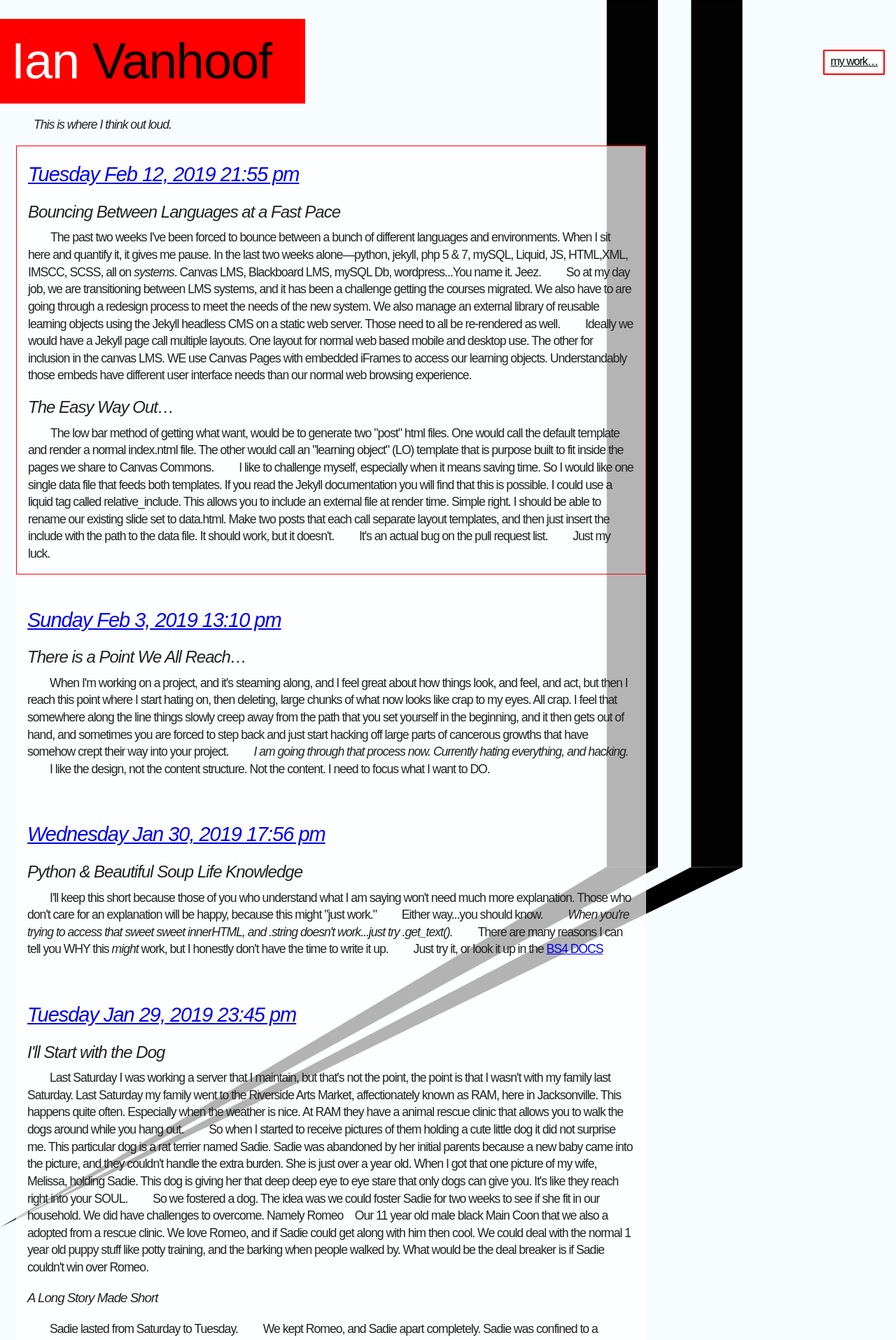
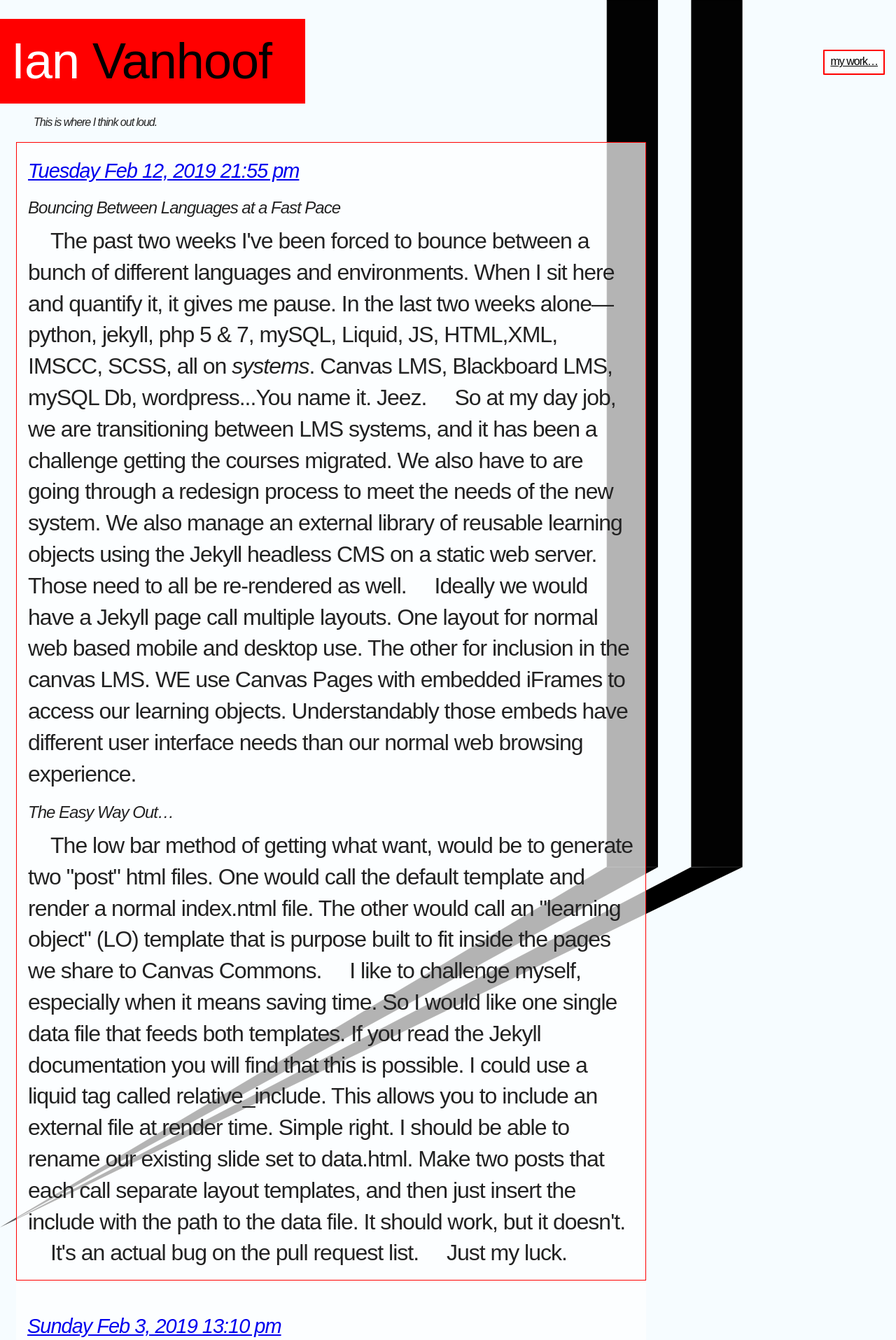
Before and after one commit to ianvanhoof/ianvanhoof.github.io, a Jekyll site: the page built from index.html, in a window 1280 px wide. Shown: the top 1915 px of the page at 70% size. Built offline with Jekyll 4.4.1, drawn with Linux system fonts in a browser that asks for light colours; some web fonts are replaced.

Commit message:
- changing weights.

```diff
--- a/_layouts/home-page.html
+++ b/_layouts/home-page.html
@@ -36,7 +36,7 @@
 
             </header><!-- /header -->
 
-                <p>
+                <p class="page-description">
                     {% if page.button == 'about-me' %}
                     <em>
                     This is where I think out loud.
--- a/assets/main-ian.scss
+++ b/assets/main-ian.scss
@@ -130,18 +130,25 @@
     background-repeat: no-repeat;
 }
 
-body,p,li{
-   @include font_family_body;
-   font-style:normal;
-   font-weight: 400;
+body,li{
+
+
+   font-weight: 300;
    letter-spacing: -.0625rem;
 
 }
-
-P em,p i{
+p{
+    @include font_family_body;
+    font-style:normal;
+    font-size: 2rem;
+    font-weight: 300;
+    text-indent: 3rem;
+    padding:0;
+}
+p em,p i{
     @include font_family_body;
     font-style: italic;
-    font-weight: 400;
+    font-weight: 300;
 }
 p strong,p b{
     @include font_family_body;
@@ -221,11 +228,7 @@
     font-style: italic;
 }
 
-p{
-    font-size:1.1rem;
-    text-indent: 3rem;
-    padding:0;
-}
+
 
 
 .post-meta{
@@ -254,6 +257,9 @@
     margin: 1.6813rem 0 0 0;
 
 }
+.page-description{
+    font-size: 1rem;
+}
 #dynamic-button-container{
     display:flex;
     flex-flow: column nowrap;
@@ -261,6 +267,9 @@
     margin: 4.45rem 1rem 0 0;
 }
 .dynamic-button{
+    @include font_family_body;
+    font-style: normal;
+    font-weight: 400;
     border: 2px solid red;
     color: black;
     background-color: rgba(255, 255, 255, .7);
@@ -435,11 +444,17 @@
    Modify as content requires.
    ========================================================================== */
 
-/*
+
 @media only screen and (min-width: 35em) {
     /* Style adjustments for viewports that meet the condition */
-/*}
-*/
+    #header > h1{
+
+    background-color: red;
+
+
+}
+}
+
 
 @media print,
        (-webkit-min-device-pixel-ratio: 1.25),
```
